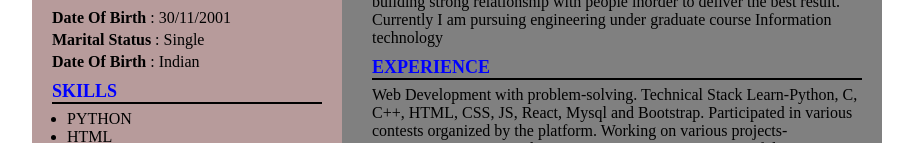
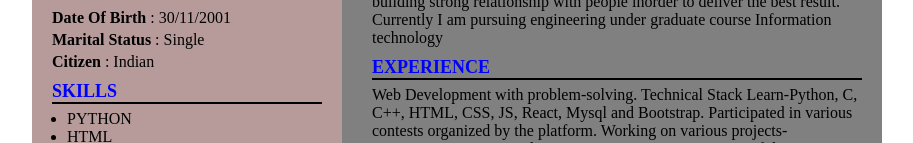
Before and after one commit to 3011Rishu/Mycv, a plain HTML site: page index.html in a window 1280 px wide. Shown: the part 221-364 px from the top of the page, without its empty margins (183-1096 px from the left). Drawn offline with Linux system fonts and the light colour scheme.

Commit message:
Update index.html

```diff
--- a/index.html
+++ b/index.html
@@ -25,7 +25,7 @@
             <div class="Details rinfo">
                 <P><b>Date Of Birth</b> : <span>30/11/2001</span></span></P>
                 <P><b>Marital Status</b> : <span>Single</span></P>
-                <P><b>Date Of Birth</b> : <span>Indian</span></P>
+                <P><b>Citizen</b> : <span>Indian</span></P>
 
             </div>
 
```
